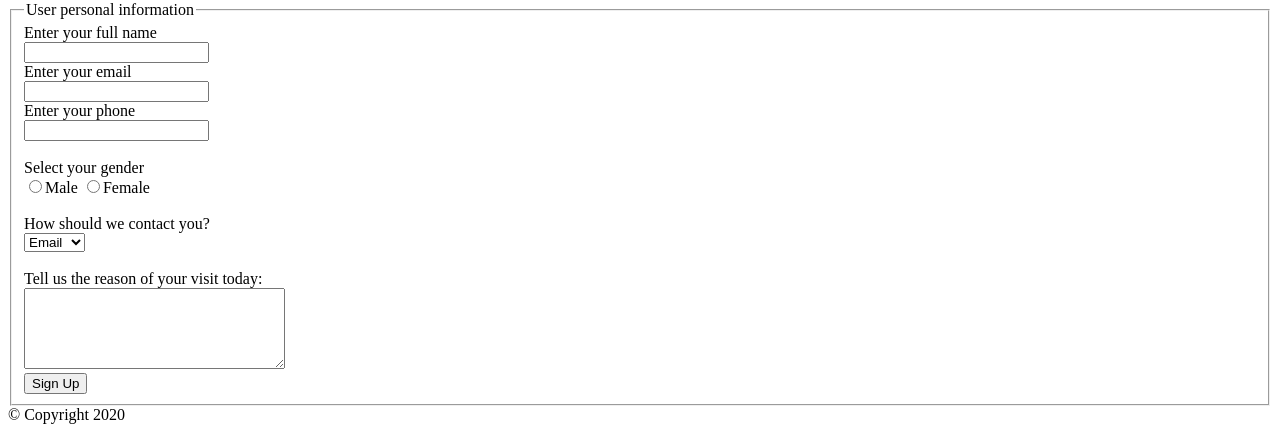
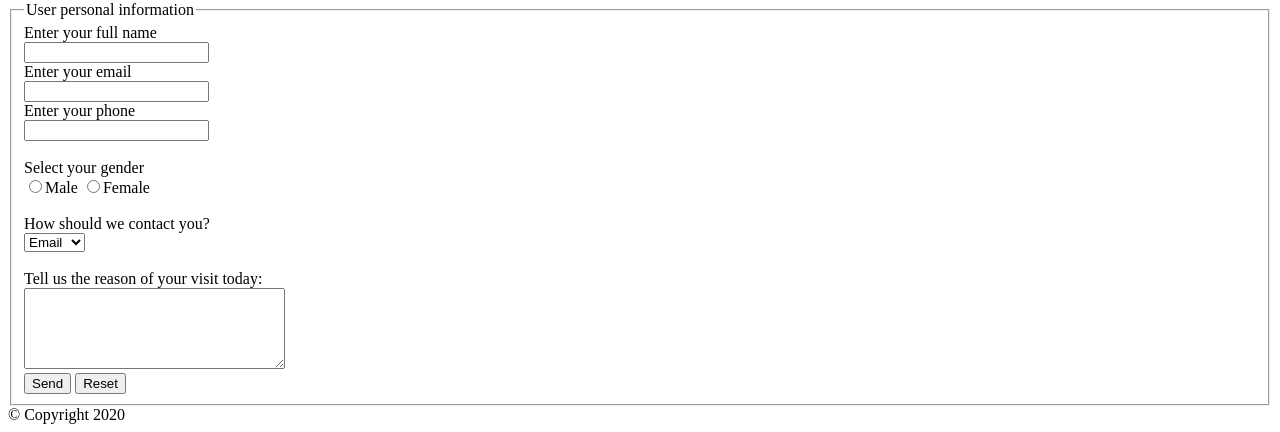
Before and after one commit to VishnuPrabhuT/week1-day1, a plain HTML site: page html-demo2c.html in a window 1280 px wide. Shown: the part 606-1038 px from the top of the page. Drawn offline with Linux system fonts and the light colour scheme.

Commit message:
Added 2 html pages

```diff
--- a/html-demo2c.html
+++ b/html-demo2c.html
@@ -52,7 +52,8 @@
                     <br>Tell us the reason of your visit today:<br>
                     <textarea cols="30" rows="5"></textarea><br>
 
-                    <input type="submit" value="Sign Up">
+                    <input type="submit" value="Send">
+                    <input type="reset" value="Reset">
 
                 </fieldset>
             </form>
```
